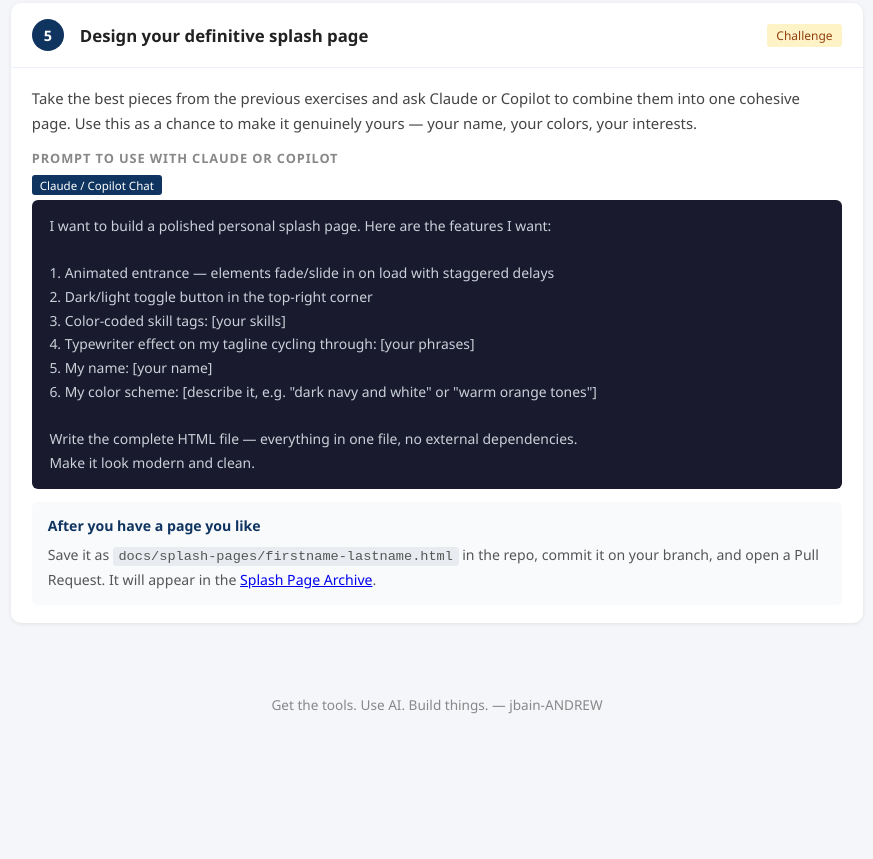
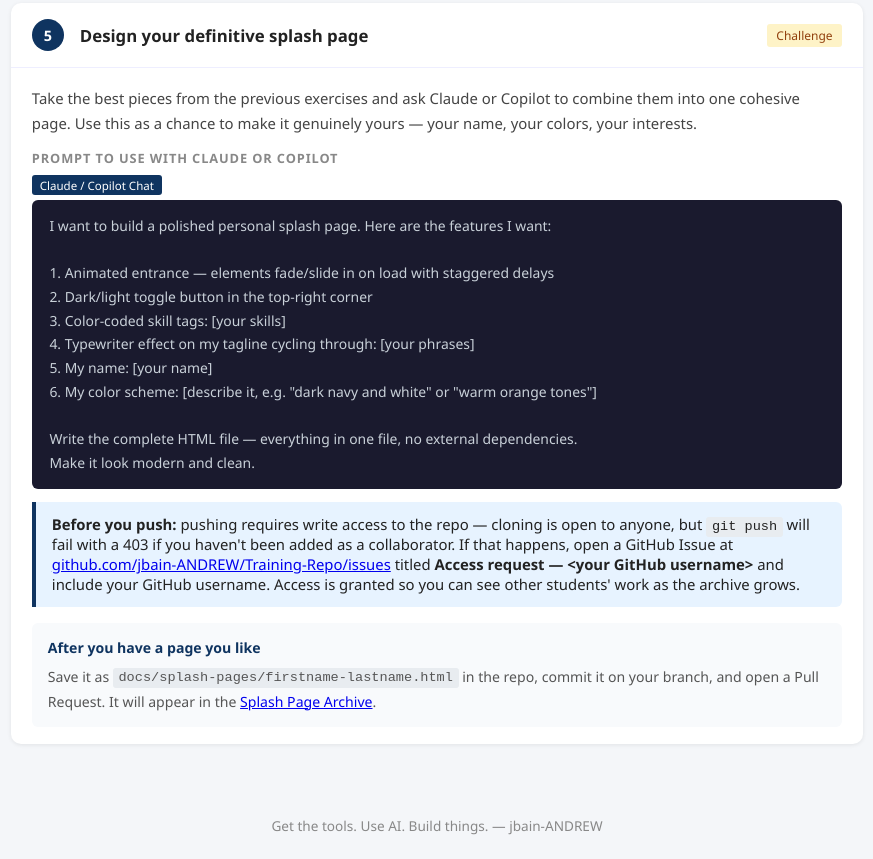
Before and after one commit to jbain-ANDREW/Training-Repo, a plain HTML site: page docs/splash-exercises.html in a window 1280 px wide. Shown: the part 3901-4760 px from the top of the page, without its empty margins (203-1076 px from the left). Before the commit the page ends 4639 px from the top, so only its background shows below. Drawn offline with Linux system fonts and the light colour scheme.

Commit message:
Training-Repo: document push-access requirement, link to issue workflow
Students need collaborator write access to push. Added a dedicated step
to README.md (Step 3 — Confirm You Have Push Access) and a warning tip
in splash-exercises.html Exercise 5 explaining the 403 they will see
and how to file a GitHub Issue to request access.

Co-Authored-By: Claude Sonnet 4.6 <noreply@anthropic.com>

```diff
--- a/docs/splash-exercises.html
+++ b/docs/splash-exercises.html
@@ -414,6 +414,11 @@ Write the complete HTML file — everything in one file, no external dependencie
 Make it look modern and clean.</div>
         </div>
 
+        <div class="tip" style="margin-top:0.8rem;">
+          <strong>Before you push:</strong> pushing requires write access to the repo — cloning is open to anyone, but <code>git push</code> will fail with a 403 if you haven't been added as a collaborator. If that happens, open a GitHub Issue at
+          <a href="https://github.com/jbain-ANDREW/Training-Repo/issues" target="_blank">github.com/jbain-ANDREW/Training-Repo/issues</a>
+          titled <strong>Access request — &lt;your GitHub username&gt;</strong> and include your GitHub username. Access is granted so you can see other students' work as the archive grows.
+        </div>
         <div class="what-to-look-for">
           <strong>After you have a page you like</strong>
           Save it as <code>docs/splash-pages/firstname-lastname.html</code> in the repo,
```
Also changed, not shown: 1 other file.
